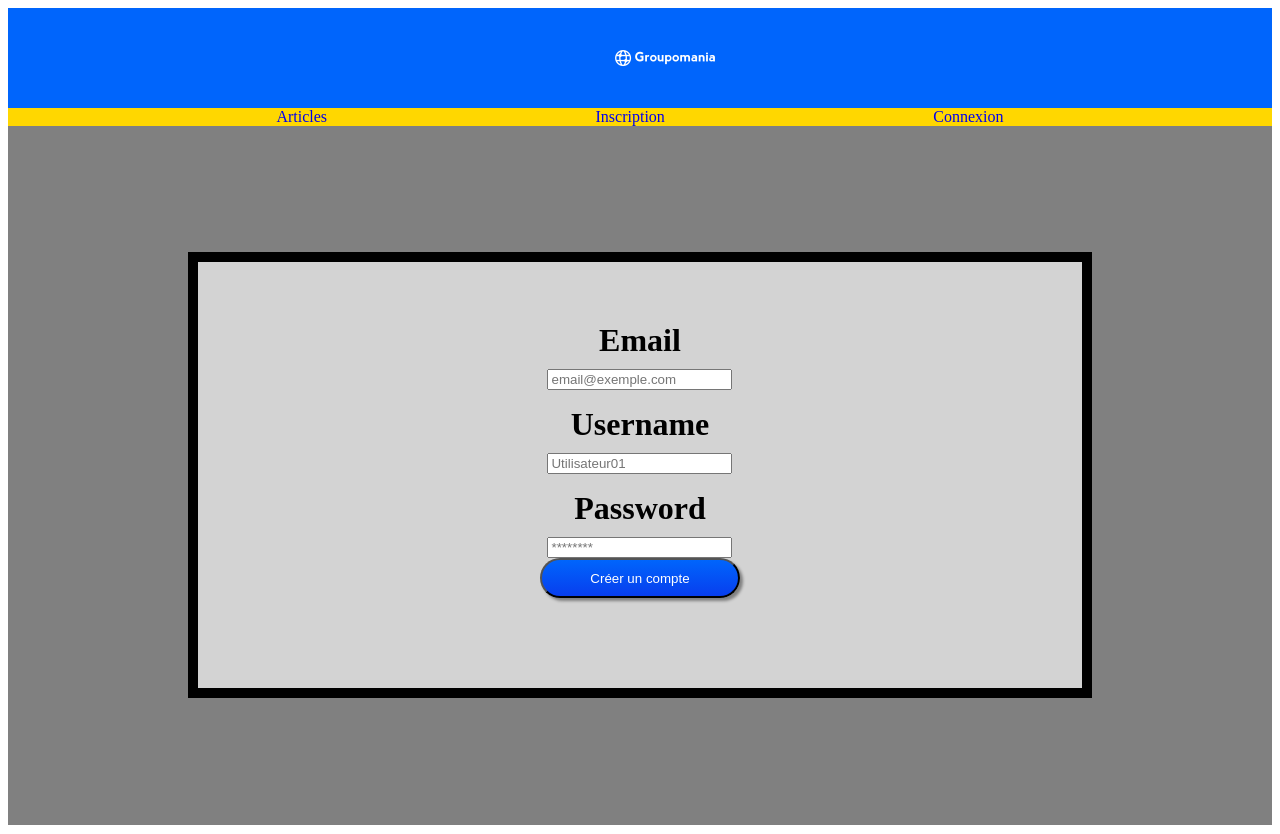
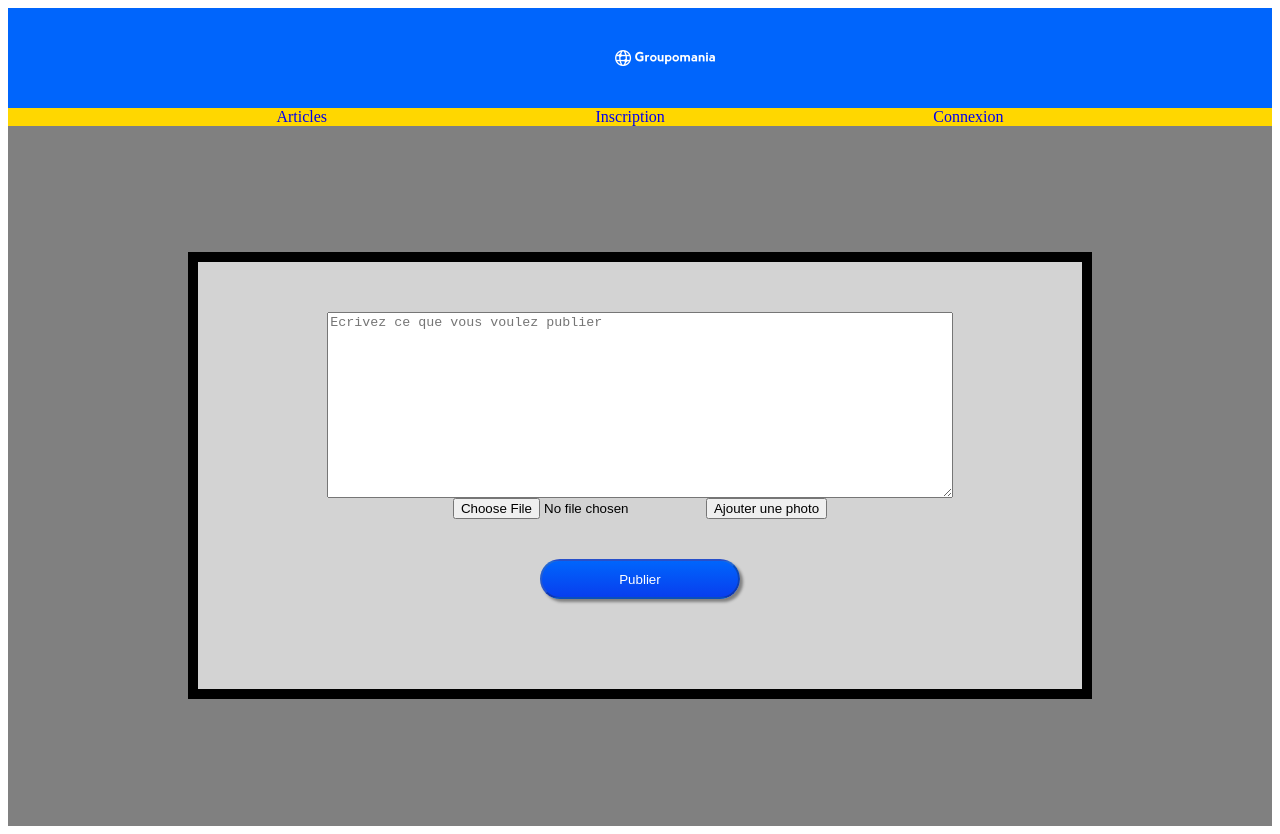
Before and after one commit to EtudiantGONZALO/P7_matthieugonzalo_code, a Vue app in the folder frontend/: page /home in a window 1280 px wide. Built offline with nearby package versions, Linux system fonts and the light colour scheme.

Commit message:
correction vue

```diff
--- a/frontend/src/App.vue
+++ b/frontend/src/App.vue
@@ -6,7 +6,7 @@
       </div>
       <div class="flexEvenly dore">
         <router-link to="/home" class="textDecoration">Articles</router-link>
-        <router-link to="/signup" class="textDecoration">Inscription</router-link>
+        <router-link to="/" class="textDecoration">Inscription</router-link>
         <router-link to="/login" class="textDecoration">Connexion</router-link>
       </div>
     </div>
--- a/frontend/src/components/Article.vue
+++ b/frontend/src/components/Article.vue
@@ -1,6 +1,6 @@
 <template>
     <div>
-        <div class="socialContainer">
+        <Article class="socialContainer">
             <div class="blocArticleContainer">
                 <div class="userStyle"> {{ user.username}} </div>
                 <p> {{ articles.text }} </p>
@@ -8,7 +8,7 @@
                 <router-link to="/reponse" class="btnStyle" v-on:click="reponse()"> Répondre </router-link>
                 <div class="finArticle"></div>
             </div>
-        </div>
+        </Article>
     </div>
 </template>
 
--- a/frontend/src/components/Connexion.vue
+++ b/frontend/src/components/Connexion.vue
@@ -1,9 +1,9 @@
 <template>
     <div class="socialContainer">
       <div class="blocContainer">
-        <p class="textStyle"> Email </p>
+        <h1 class="textStyle"> Email </h1>
         <input type="email" id="email" name="user_email" placeholder="email@exemple.com" v-model="emailValue"/>
-        <p class="textStyle"> Password </p>
+        <h1 class="textStyle"> Password </h1>
         <input type="text" id="password" name="user_password" placeholder="********" class="marginBottom" v-model="passwordValue">
         <div class="flexRow">
           <button class="btnStyle" v-on:click="connecter()"> Connexion </button>
@@ -60,7 +60,7 @@ export default {
         location.href = "/login"
       }
     },
-  }
+  },
 }
 
 
--- a/frontend/src/components/Home.vue
+++ b/frontend/src/components/Home.vue
@@ -1,14 +1,15 @@
 <template>
 <div>
   <div class="socialContainer">
-    <div class="blocContainer">
-      <textarea type="article" class="sizeInput" name="article" placeholder="Ecrivez ce que vous voulez publier" v-model="text" rows="12" @input="check"/>
-      <div class="marginBottom">
-        <input type="file" name="image" @change="onFileSelected">
-        <button @click="$refs.fileInput.click()">Ajouter une photo</button>
+    <div class="blocContainer flexColumn">
+      <textarea type="article" class="sizeInput" placeholder="Ecrivez ce que vous voulez publier" v-model="text" rows="12" @input="check"/>
+      <div>
+      <input type="file" @change="onFileSelected" accept="image/*">
+      <button v-on:click="$refs.fileInput.click()">Ajouter une photo</button>
+      <div style="display: none">{{ selectedFile.name }}</div>
       </div>
-      <div>
-        <button class="btnStyle" v-on:click="createArticle()" type="submit" :disabled="isDisabled"> Publier </button>
+      <div class="marginTop">
+        <button class="btnStyle" v-on:click="createArticle()" :disabled="isDisabled"> Publier </button>
       </div>
     </div>
   </div>
@@ -48,9 +49,9 @@ export default {
       myForm.append("imageUrl", this.selectedFile);
 
       axios
-        .post("http://localhost:3000/api/article", myForm, config)
+        .post("http://localhost:3000/api/articles", myForm, config)
         .then(() => {
-          location.reload();
+          this.$router.push("/article/:id");
         })
         .catch((error) => console.log(error));
     },
@@ -80,7 +81,7 @@ export default {
   background-color: grey;
 }
 
-.blocArticleContainer {
+.blocContainer {
   background-color: lightgrey;
   border: 10px solid black;
   text-align: center;
@@ -88,12 +89,11 @@ export default {
   height: 100%;
 }
 
-.userStyle {
-  height: 20px;
-  font-size: 17px;
-  color: white;
-  background-color: #0065FC;
-  border-bottom: 2px solid gold;
+.flexColumn {
+  display: flex;
+  flex-direction: column;
+  justify-content: center;
+  align-items: center;
 }
 
 .btnLike {
@@ -178,8 +178,8 @@ export default {
   outline: none;
 }
 
-.marginBottom {
-  margin-bottom: 40px;
+.marginTop {
+  margin-top: 40px;
 }
 
 </style>
--- a/frontend/src/components/Inscription.vue
+++ b/frontend/src/components/Inscription.vue
@@ -1,24 +1,24 @@
 <template>
     <div class="socialContainer">
-      <form class="blocContainer">
+      <div class="blocContainer">
         <div>
           <h1 class="textStyle"> Email </h1>
-          <input type="email" id="email" name="user_email" placeholder="email@exemple.com" v-model="emailValue"/>
+          <input type="email" id="email" placeholder="email@exemple.com" v-model="emailValue"/>
           <p id="emailErrorMsg"></p>
         </div>
         <div>
           <h1 class="textStyle"> Username </h1>
-          <input type="text" id="username" name="user_username" placeholder="Utilisateur01" v-model="usernameValue"/>
+          <input type="text" id="username" placeholder="Utilisateur01" v-model="usernameValue"/>
           <p id="usernameErrorMsg"></p>
         </div>
         <div>
           <h1 class="textStyle"> Password </h1>
-          <input type="password" id="password" name="user_password" placeholder="********" v-model="passwordValue"/>
+          <input type="password" id="password" placeholder="********" v-model="passwordValue"/>
         </div>
         <div>
-          <button type="submit" class="btnStyle" v-on:click="creerCompte()"> Créer un compte </button>
+          <button class="btnStyle" v-on:click="creerCompte()"> Créer un compte </button>
         </div>
-      </form>
+      </div>
     </div>
 </template>
 
@@ -37,39 +37,34 @@ export default {
   methods: {
 
     creerCompte() {
+      var username = document.querySelector('#username').value;
+      var email = document.querySelector('#email').value;
+
+      var masqueCaractere = /^[a-zA-Z0-9- ']+$/g;
+      var masqueEmail = /[a-zA-Z0-9_.+-]+@[a-zA-Z0-9-]+.[a-zA-Z0-9-.]+/;
+
+      if ( masqueCaractere.test(username) && masqueEmail.test(email)) console.log('controle');
       //On interroge l'api avec la methode post
-      axios({
-        method: "POST",
-        url: "http://localhost:3000/api/auth/signup",
-        data: {
+      axios.post("http://localhost:3000/api/auth/signup", {
           username: this.usernameValue,
           email: this.emailValue,
           password: this.passwordValue,
-        },
-        headers: { "Content-Type": "application/json" },
-      })
+        })
         .then(() => {
-          var username = document.querySelector('#username').value;
-          var email = document.querySelector('#email').value;
-
-          var masqueCaractere = /^[a-zA-Z0-9- ']+$/g;
-          var masqueEmail = /[a-zA-Z0-9_.+-]+@[a-zA-Z0-9-]+.[a-zA-Z0-9-.]+/;
-
-      if ( masqueCaractere.test(username) && masqueEmail.test(email)) {
         //On redirige vers la page de connexion.vue
           this.$router.push("/login");
-      } else {
+        })
+        .catch(function(err) {
+            console.log(err);
+        });
+      /*} else {
           var pErrorUsernameMsg = document.querySelector('#usernameErrorMsg');
           var pErrorEmailMsg = document.querySelector('#emailErrorMsg');
 
           pErrorUsernameMsg.innerText = "Votre username ne doit pas contenir de caratères spéciaux.";
           pErrorEmailMsg.innerText = "Votre Email n'est pas valide.";
           return false;
-          }
-        })
-        .catch(function(err) {
-            // Une erreur est survenue
-        });
+        } */
     },
   }
 }
@@ -142,7 +137,7 @@ export default {
     transition: opacity 500ms;
   }
 
-.marginBottom {
+#password {
   margin-bottom: 40px;
 }
 
--- a/frontend/src/router/index.js
+++ b/frontend/src/router/index.js
@@ -19,7 +19,13 @@ const routes = [
   // You can pass in additional options here, but let's
   // keep it simple for now.
   const router = new VueRouter({
+    mode: 'history',
     routes // short for `routes: routes`
   })
 
+  router.beforeEach((to, from, next) => {
+    document.title = to.meta.title
+    next();
+  });
+
   export default router;
```
Also changed, not shown: 1 other file (tests, documents, lock files or other folders).
